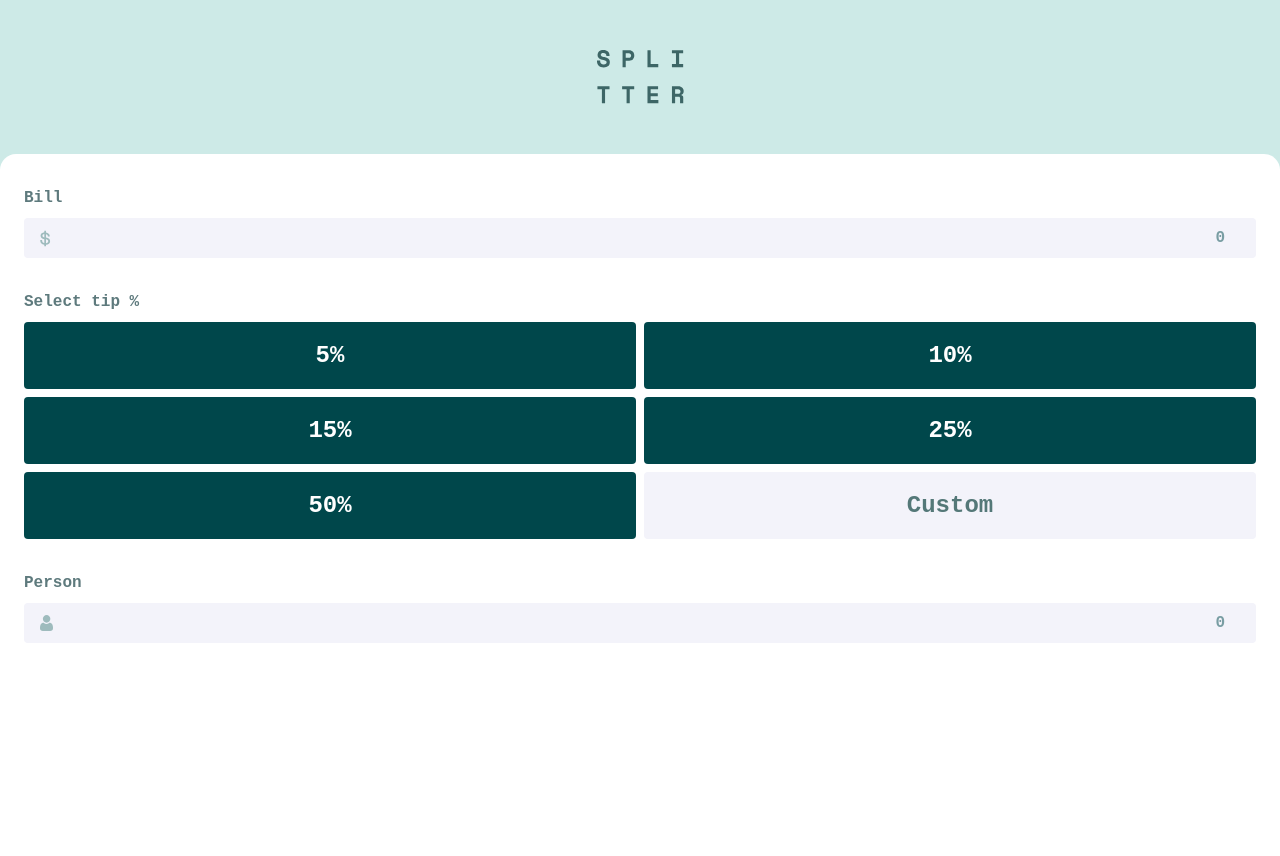
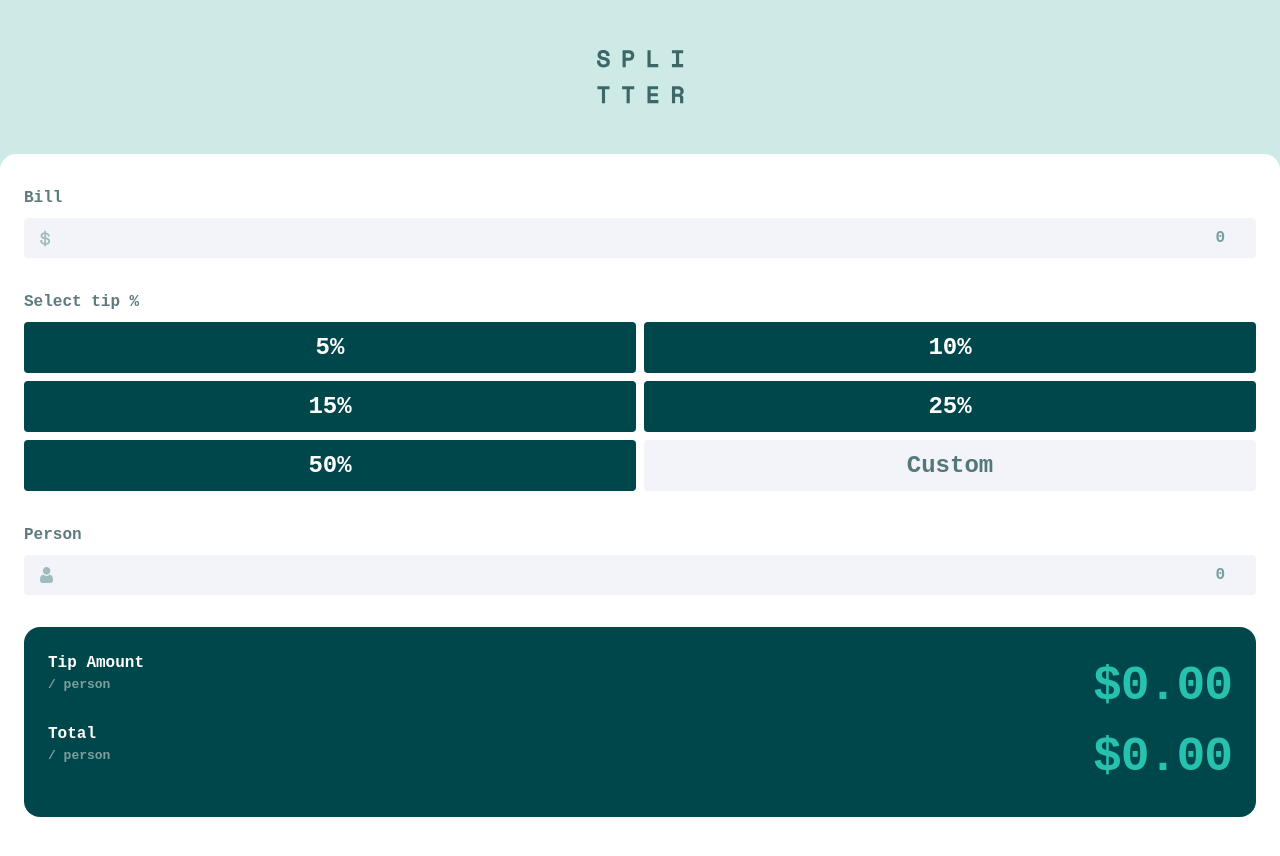
Before and after one commit to MikeG404/tips-calculator, a React (Vite) app: page / in a window 1280 px wide. Shown: the top 856 px of the page. Built offline with nearby package versions, Linux system fonts and the light colour scheme.

Commit message:
Add result container

```diff
--- a/src/App.jsx
+++ b/src/App.jsx
@@ -6,6 +6,7 @@ import IconDollar from '../images/icon-dollar.svg'
 import IconPerson from '../images/icon-person.svg'
 import TipButton from './components/TipButton'
 import TipButtonCustom from './components/TipButtonCustom'
+import TipAmountRow from './components/TipAmountRow'
 
 function App() {
 
@@ -13,7 +14,9 @@ function App() {
     <main>
       <img src={Logo} alt="logo" className='m-auto py-[50px]'/>
       <section id='calculator' className='h-screen flex flex-col items-center gap-8 px-6 py-8 bg-white rounded-t-2xl'>
+
         <Input label="Bill" name="bill" src={IconDollar} alt="Icon Dollar"/>
+
         <section id='tip-selection' className='w-full'>
           <h2 className='preset-5 text-grey-500 pb-2'>Select tip %</h2>
           <div className='grid grid-cols-2 gap-2'>
@@ -25,7 +28,13 @@ function App() {
             <TipButtonCustom />
           </div>
         </section>
+
         <Input label="Person" name="person" src={IconPerson} alt="Icon Person"/>
+
+        <section id='result' className='w-full p-6 rounded-2xl bg-green2-900'>
+          <TipAmountRow rowTitle="Tip Amount"/>
+          <TipAmountRow rowTitle="Total"/>
+        </section>
       </section>
     </main>
   )
--- /dev/null
+++ b/src/components/TipAmountRow.jsx
@@ -0,0 +1,12 @@
+
+export default function TipAmountRow({rowTitle}) {
+  return (
+    <div className="flex flex-row">
+        <div className="flex flex-col flex-1">
+            <h3 className="preset-5 text-white">{rowTitle}</h3>
+            <span className="preset-6 text-grey-400">/ person</span>
+        </div>
+        <data value="0" className="preset-1 text-green2-400">$0.00</data>
+    </div>
+  )
+}
--- a/src/components/TipButton.jsx
+++ b/src/components/TipButton.jsx
@@ -1,5 +1,5 @@
 export default function TipButton({text}) {
   return (
-    <button className="w-full preset-3 text-white px-2 py-4 bg-green2-900 rounded">{text}</button>
+    <button className="w-full preset-3 text-white px-4 py-2 bg-green2-900 rounded">{text}</button>
   )
 }
--- a/src/components/TipButtonCustom.jsx
+++ b/src/components/TipButtonCustom.jsx
@@ -1,5 +1,5 @@
 export default function TipButtonCustom() {
   return (
-    <button className="w-full preset-3 text-grey-550 px-2 py-4 bg-grey-50 rounded">Custom</button>
+    <button className="w-full preset-3 text-grey-550 px-4 py-2 bg-grey-50 rounded">Custom</button>
   )
 }
```
